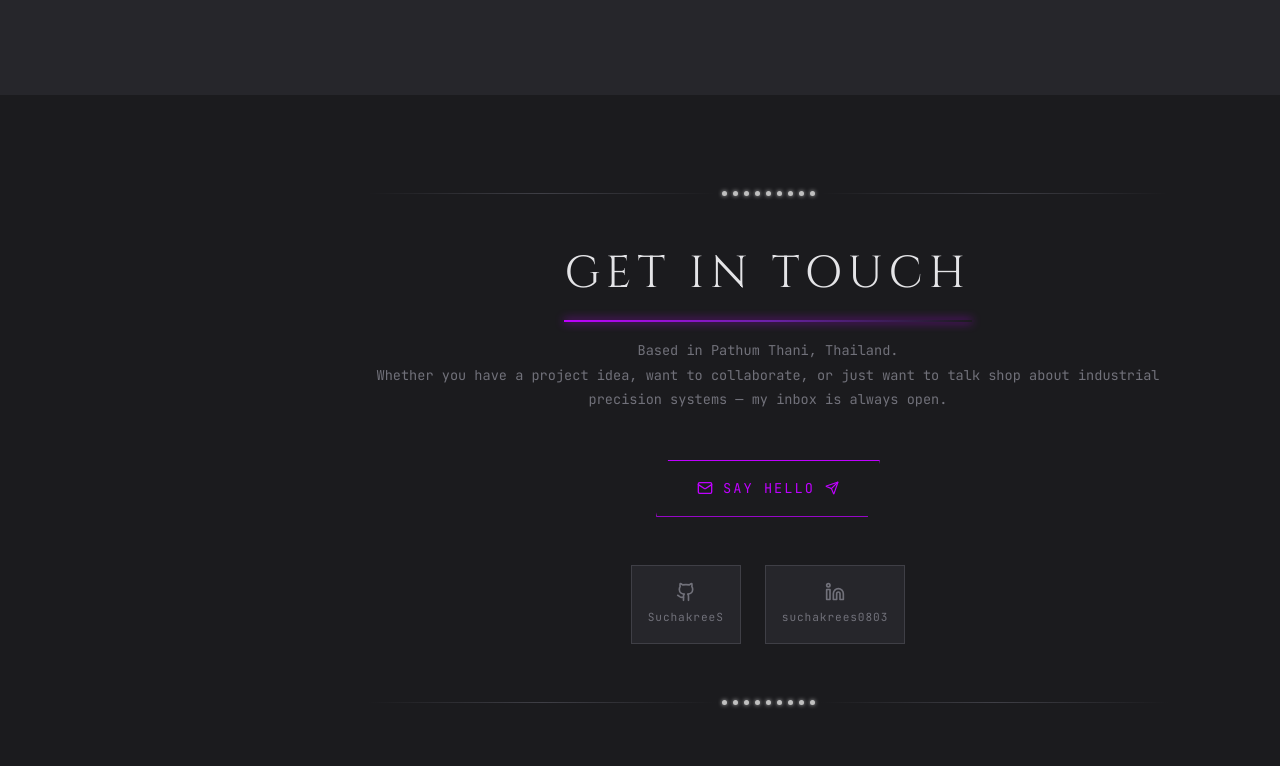
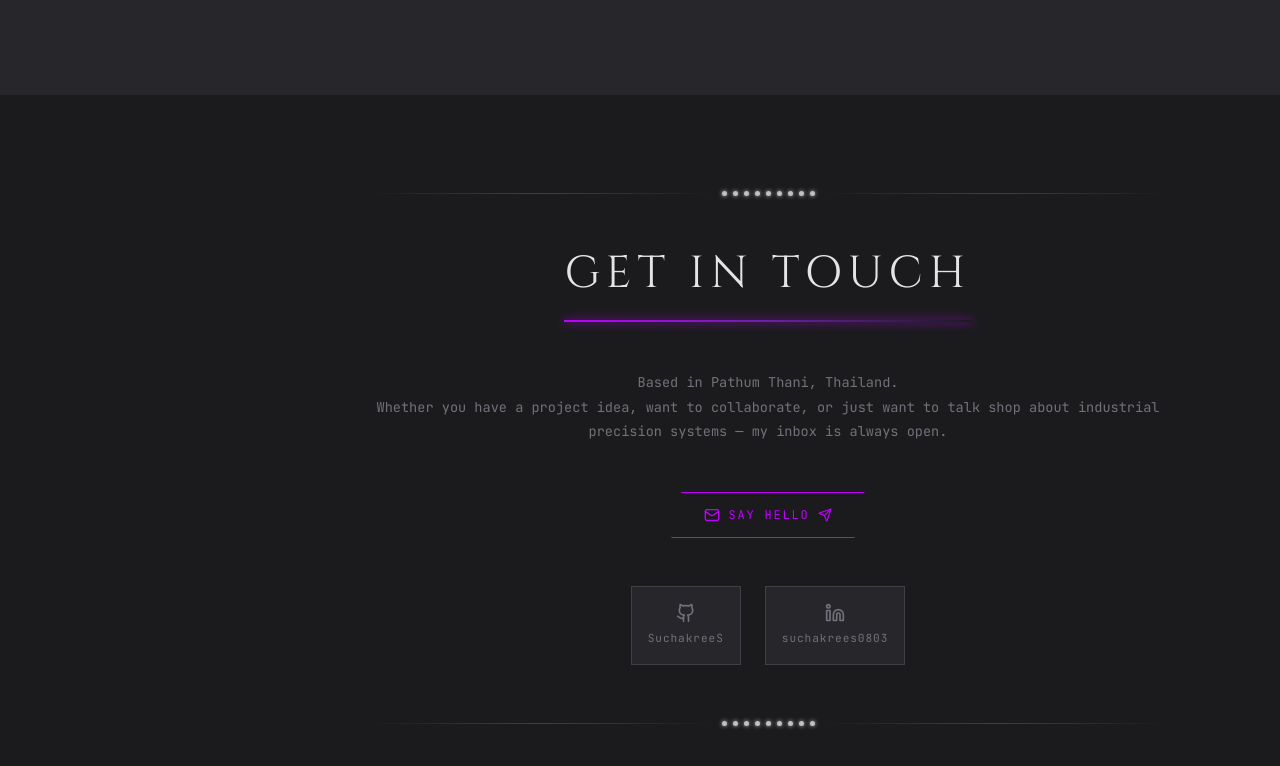
Before and after one commit to SuchakreeS/SuchaKreeS-PortFolio, a Next.js app: page / in a window 1280 px wide. Shown: the part 5422-6188 px from the top of the page. Built offline with nearby package versions, Linux system fonts and the light colour scheme.

Commit message:
refactor: migrate Contact heading and email CTA to primitives
Co-Authored-By: Claude Sonnet 5 <noreply@anthropic.com>

```diff
--- a/components/Contact.tsx
+++ b/components/Contact.tsx
@@ -1,5 +1,7 @@
 "use client";
 import { Mail, Github, Twitter, Linkedin, Send } from "lucide-react";
+import SectionHeader from "@/components/ui/SectionHeader";
+import Button from "@/components/ui/Button";
 
 const socials = [
   { icon: <Github size={20} />, label: "GitHub", href: "https://github.com/SuchakreeS", handle: "SuchakreeS" },
@@ -25,12 +27,7 @@ export default function Contact() {
           ))}
         </div>
 
-        <h2
-          className="section-title"
-          style={{ fontSize: "clamp(1.8rem, 5vw, 2.8rem)", marginBottom: "1rem" }}
-        >
-          Get In Touch
-        </h2>
+        <SectionHeader title="Get In Touch" />
         <p
           style={{
             fontFamily: "var(--font-mono)",
@@ -46,40 +43,13 @@ export default function Contact() {
         </p>
 
         {/* Email CTA */}
-        <a
-          href="mailto:suchakreesattanusorn@gmail.com"
-          style={{
-            display: "inline-flex",
-            alignItems: "center",
-            gap: "10px",
-            fontFamily: "var(--font-mono)",
-            fontSize: "0.85rem",
-            letterSpacing: "0.15em",
-            textTransform: "uppercase",
-            padding: "1rem 2.5rem",
-            background: "transparent",
-            color: "var(--clr-primary)",
-            border: "1px solid var(--clr-primary)",
-            textDecoration: "none",
-            clipPath: "polygon(12px 0%,100% 0%,calc(100% - 12px) 100%,0% 100%)",
-            transition: "all 0.3s",
-            marginBottom: "3rem",
-          }}
-          onMouseEnter={(e) => {
-            (e.currentTarget as HTMLAnchorElement).style.background = "var(--clr-primary)";
-            (e.currentTarget as HTMLAnchorElement).style.color = "#fff";
-            (e.currentTarget as HTMLAnchorElement).style.boxShadow = "var(--glow-purple)";
-          }}
-          onMouseLeave={(e) => {
-            (e.currentTarget as HTMLAnchorElement).style.background = "transparent";
-            (e.currentTarget as HTMLAnchorElement).style.color = "var(--clr-primary)";
-            (e.currentTarget as HTMLAnchorElement).style.boxShadow = "none";
-          }}
-        >
-          <Mail size={16} />
-          Say Hello
-          <Send size={14} />
-        </a>
+        <div style={{ marginBottom: "3rem" }}>
+          <Button href="mailto:suchakreesattanusorn@gmail.com" variant="outline">
+            <Mail size={16} />
+            Say Hello
+            <Send size={14} />
+          </Button>
+        </div>
 
         {/* Socials */}
         <div
```
